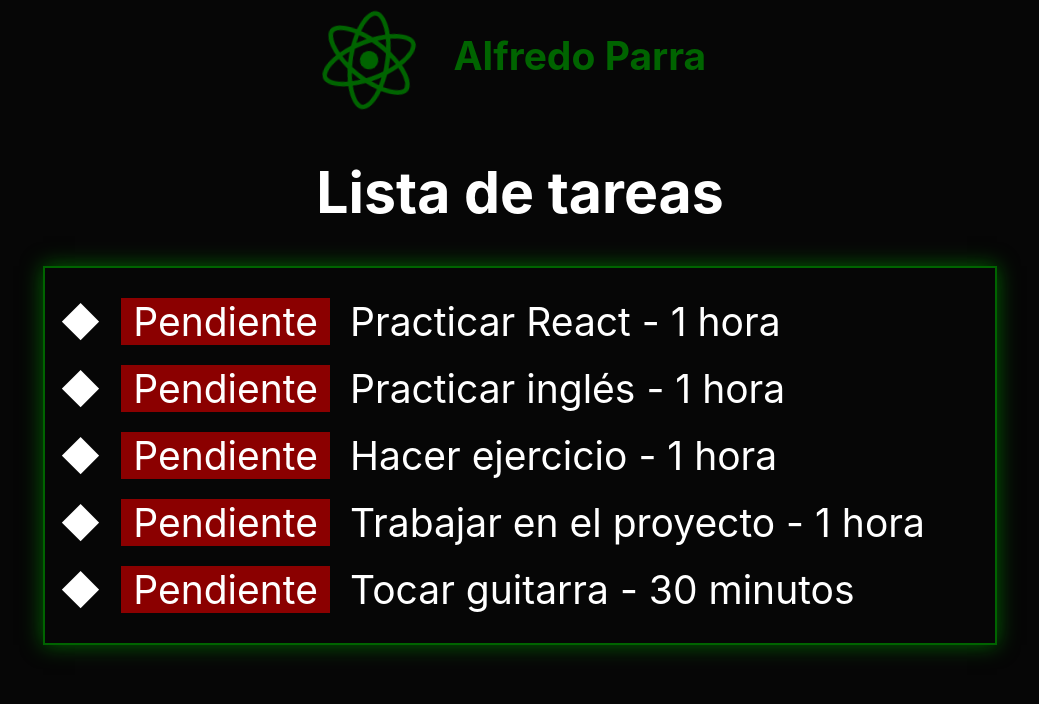
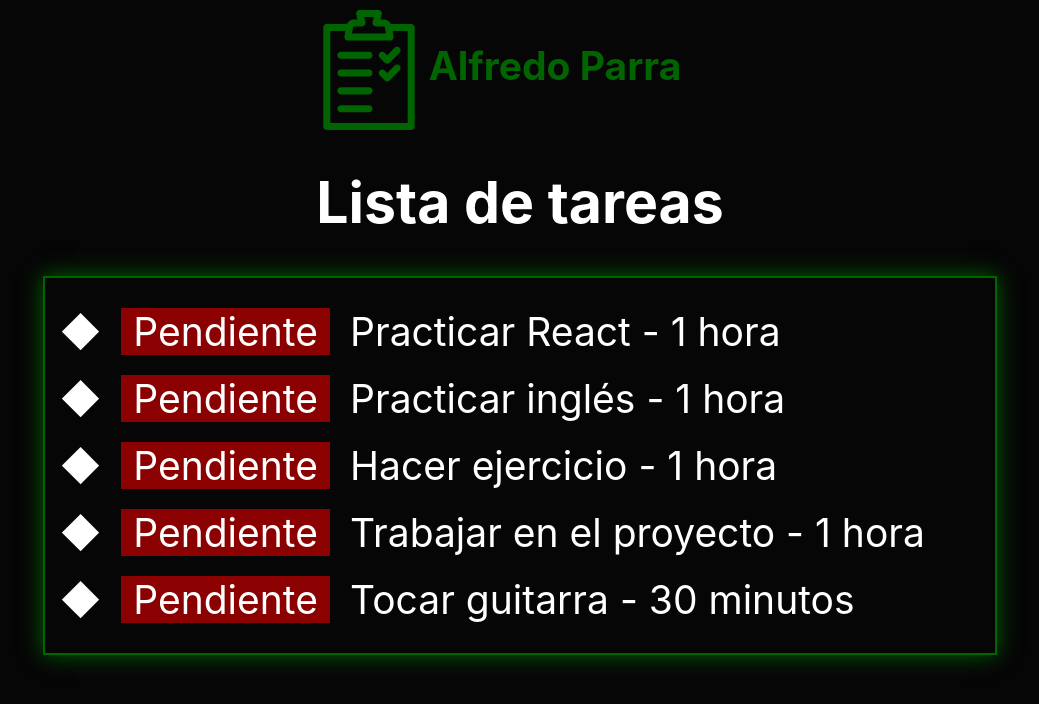
Before and after one commit to Draifor/my-react-task-list, a React (Create React App) app: page / in a window 1280 px wide. Shown: the top 704 px of the page, without its empty margins (120-1159 px from the left). Built offline with nearby package versions, Linux system fonts and the light colour scheme.

Commit message:
Se cambiaron un poco los estilos

```diff
--- a/src/App.css
+++ b/src/App.css
@@ -10,8 +10,9 @@
 }
 
 .App-header div {
+  margin-top: 10px;
   display: flex;
-  color: darkgreen;
+  color: #006400;
   margin-right: 50px;
 }
 .App-logo {
@@ -23,21 +24,6 @@ h1 {
   font-size: 2.2em;
 }
 
-@media (prefers-reduced-motion: no-preference) {
-  .App-logo {
-    animation: App-logo-spin infinite 20s linear;
-  }
-}
-
-@keyframes App-logo-spin {
-  from {
-    transform: rotate(0deg);
-  }
-  to {
-    transform: rotate(360deg);
-  }
-}
-
 ul.task-list {
   display: flex;
   flex-direction: column;
--- a/src/components/HeaderComponent/HeaderComponent.jsx
+++ b/src/components/HeaderComponent/HeaderComponent.jsx
@@ -1,10 +1,10 @@
-import logo from "./logo.svg";
+import list from "./list.svg";
 
 function HeaderComponent({ name, lastName }) {
   return (
     <>
       <div>
-          <img src={logo} className="App-logo" alt="logo" />
+          <img src={list} className="App-logo" alt="logo" />
           <h2>
             {name} {lastName}
           </h2>
```
Also changed, not shown: src/components/HeaderComponent/list.svg (added).
